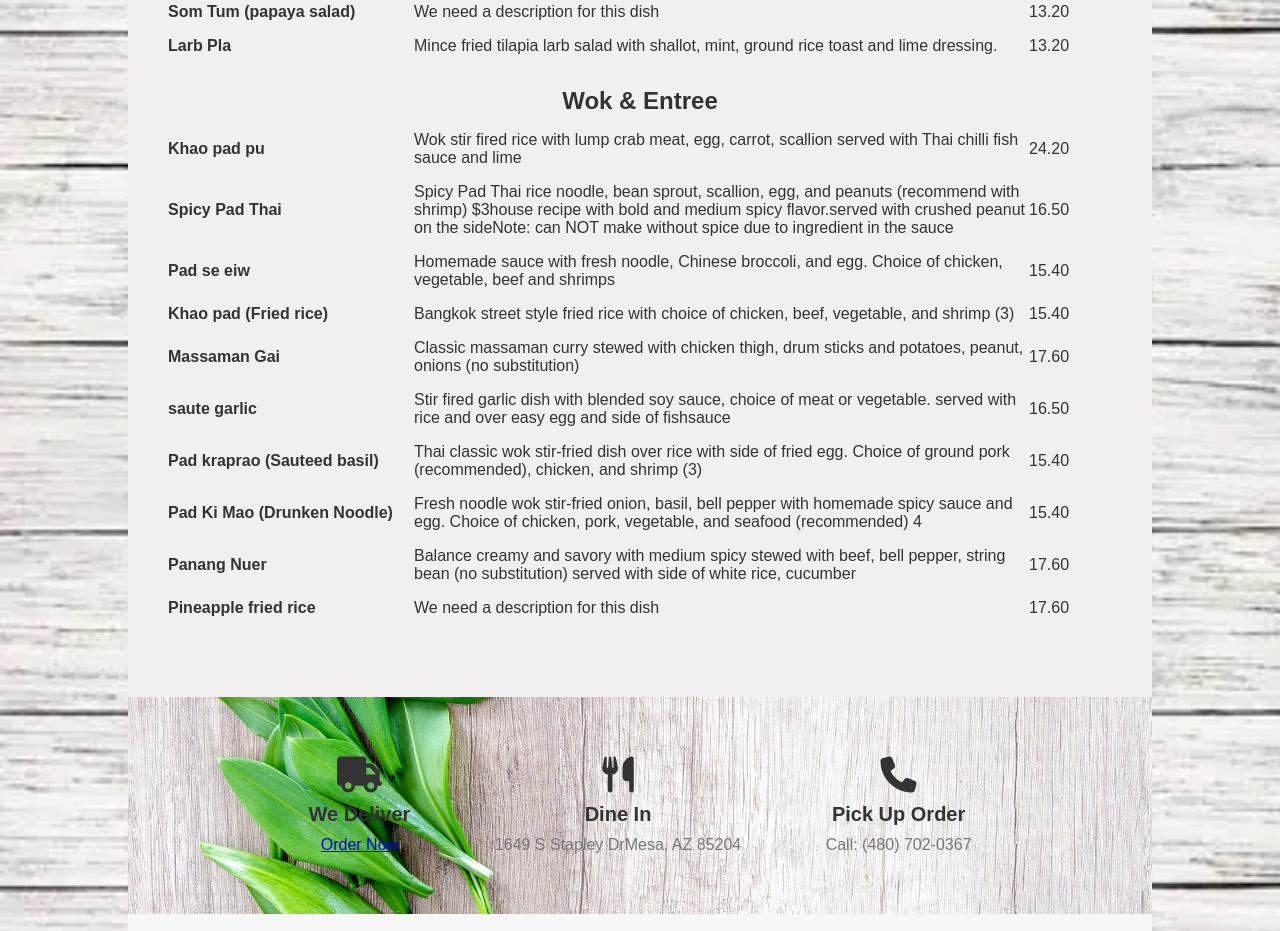
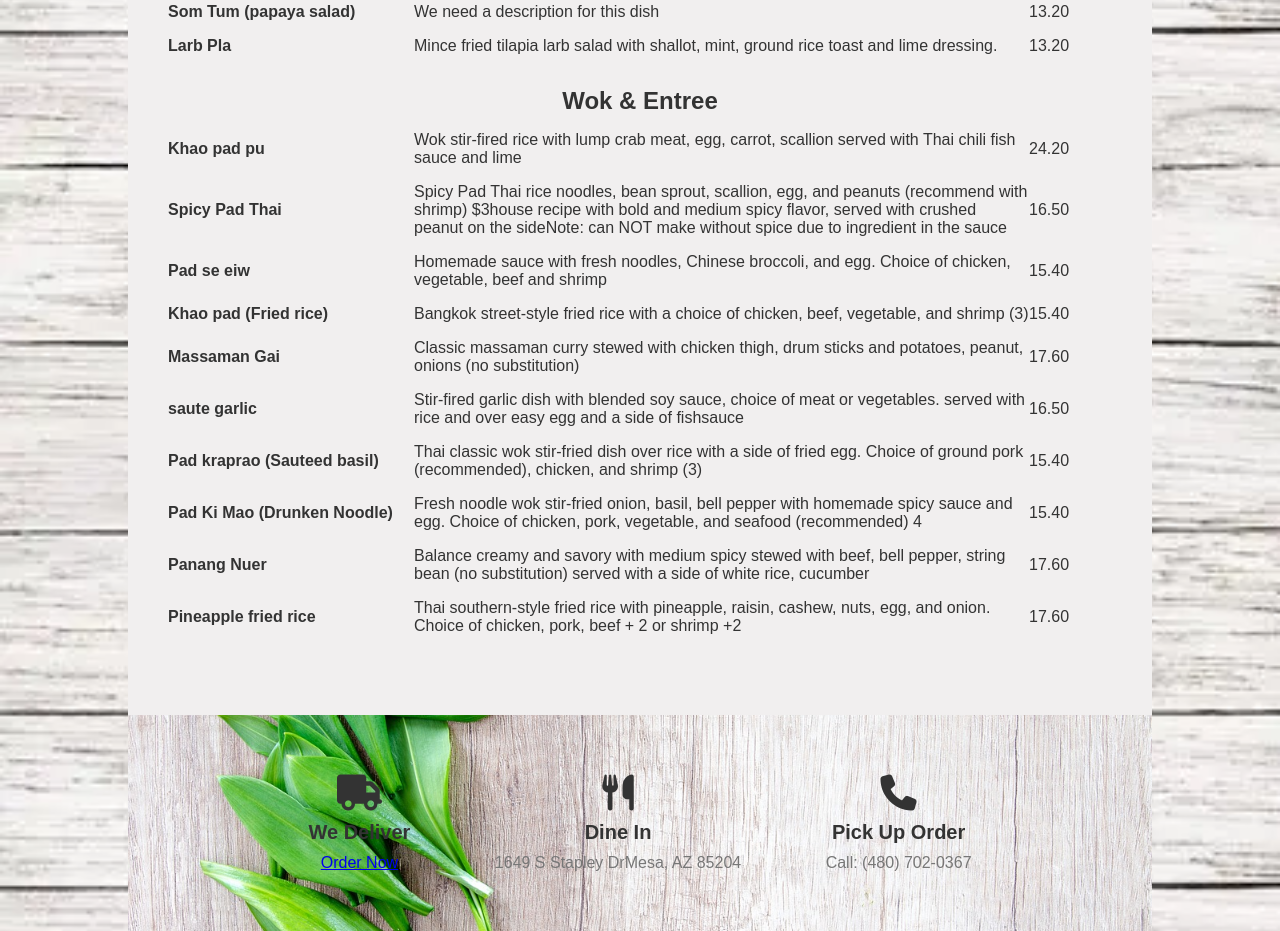
Before and after one commit to Giocity/MaeKhong-website, a plain HTML site: page index.html in a window 1280 px wide. Shown: the part 1615-2546 px from the top of the page. Drawn offline with Linux system fonts and the light colour scheme.

Commit message:
Update index.html

```diff
--- a/index.html
+++ b/index.html
@@ -154,29 +154,29 @@
                 <ul>
                     <li>
                         <span class="menu-item-name">Khao pad pu</span>
-                        <span class="menu-item-description">Wok stir fired rice with lump crab meat, egg, carrot,
-                            scallion served with Thai chilli fish sauce and lime</span>
+                        <span class="menu-item-description">Wok stir-fired rice with lump crab meat, egg, carrot,
+                            scallion served with Thai chili fish sauce and lime</span>
                         <span class="menu-item-price">24.20</span>
                     </li>
                     <li>
                         <span class="menu-item-name">Spicy Pad Thai</span>
-                        <span class="menu-item-description">Spicy Pad Thai rice noodle, bean sprout, scallion, egg, and
+                        <span class="menu-item-description">Spicy Pad Thai rice noodles, bean sprout, scallion, egg, and
                             peanuts
-                            (recommend with shrimp) $3house recipe with bold and medium spicy flavor.served with crushed
+                            (recommend with shrimp) $3house recipe with bold and medium spicy flavor, served with crushed
                             peanut on the sideNote: can NOT make without spice due to ingredient in the sauce</span>
                         <span class="menu-item-price">16.50</span>
                     </li>
 
                     <li>
                         <span class="menu-item-name">Pad se eiw</span>
-                        <span class="menu-item-description">Homemade sauce with fresh noodle, Chinese broccoli, and egg.
-                            Choice of chicken, vegetable, beef and shrimps</span>
+                        <span class="menu-item-description">Homemade sauce with fresh noodles, Chinese broccoli, and egg.
+                            Choice of chicken, vegetable, beef and shrimp </span>
                         <span class="menu-item-price">15.40</span>
                     </li>
 
                     <li>
                         <span class="menu-item-name">Khao pad (Fried rice)</span>
-                        <span class="menu-item-description">Bangkok street style fried rice with choice of chicken,
+                        <span class="menu-item-description">Bangkok street-style fried rice with a choice of chicken,
                             beef,
                             vegetable, and shrimp (3)</span>
                         <span class="menu-item-price">15.40</span>
@@ -191,15 +191,15 @@
 
                     <li>
                         <span class="menu-item-name">saute garlic</span>
-                        <span class="menu-item-description">Stir fired garlic dish with blended soy sauce, choice of
-                            meat or vegetable.
-                            served with rice and over easy egg and side of fishsauce</span>
+                        <span class="menu-item-description"> Stir-fired garlic dish with blended soy sauce, choice of
+                            meat or vegetables.
+                            served with rice and over easy egg and a side of fishsauce</span>
                         <span class="menu-item-price">16.50</span>
                     </li>
 
                     <li>
                         <span class="menu-item-name">Pad kraprao (Sauteed basil)</span>
-                        <span class="menu-item-description">Thai classic wok stir-fried dish over rice with side of
+                        <span class="menu-item-description">Thai classic wok stir-fried dish over rice with a side of
                             fried egg.
                             Choice of ground pork (recommended), chicken, and shrimp (3)</span>
                         <span class="menu-item-price">15.40</span>
@@ -217,13 +217,14 @@
                         <span class="menu-item-name">Panang Nuer</span>
                         <span class="menu-item-description">Balance creamy and savory with medium spicy stewed with
                             beef, bell pepper,
-                            string bean (no substitution) served with side of white rice, cucumber</span>
+                            string bean (no substitution) served with a side of white rice, cucumber</span>
                         <span class="menu-item-price">17.60</span>
                     </li>
 
                     <li>
                         <span class="menu-item-name">Pineapple fried rice</span>
-                        <span class="menu-item-description">We need a description for this dish</span>
+                        <span class="menu-item-description">Thai southern-style fried rice with pineapple, raisin,
+                            cashew, nuts, egg, and onion. Choice of chicken, pork, beef + 2 or shrimp +2</span>
                         <span class="menu-item-price">17.60</span>
                     </li>
                 </ul>
```
